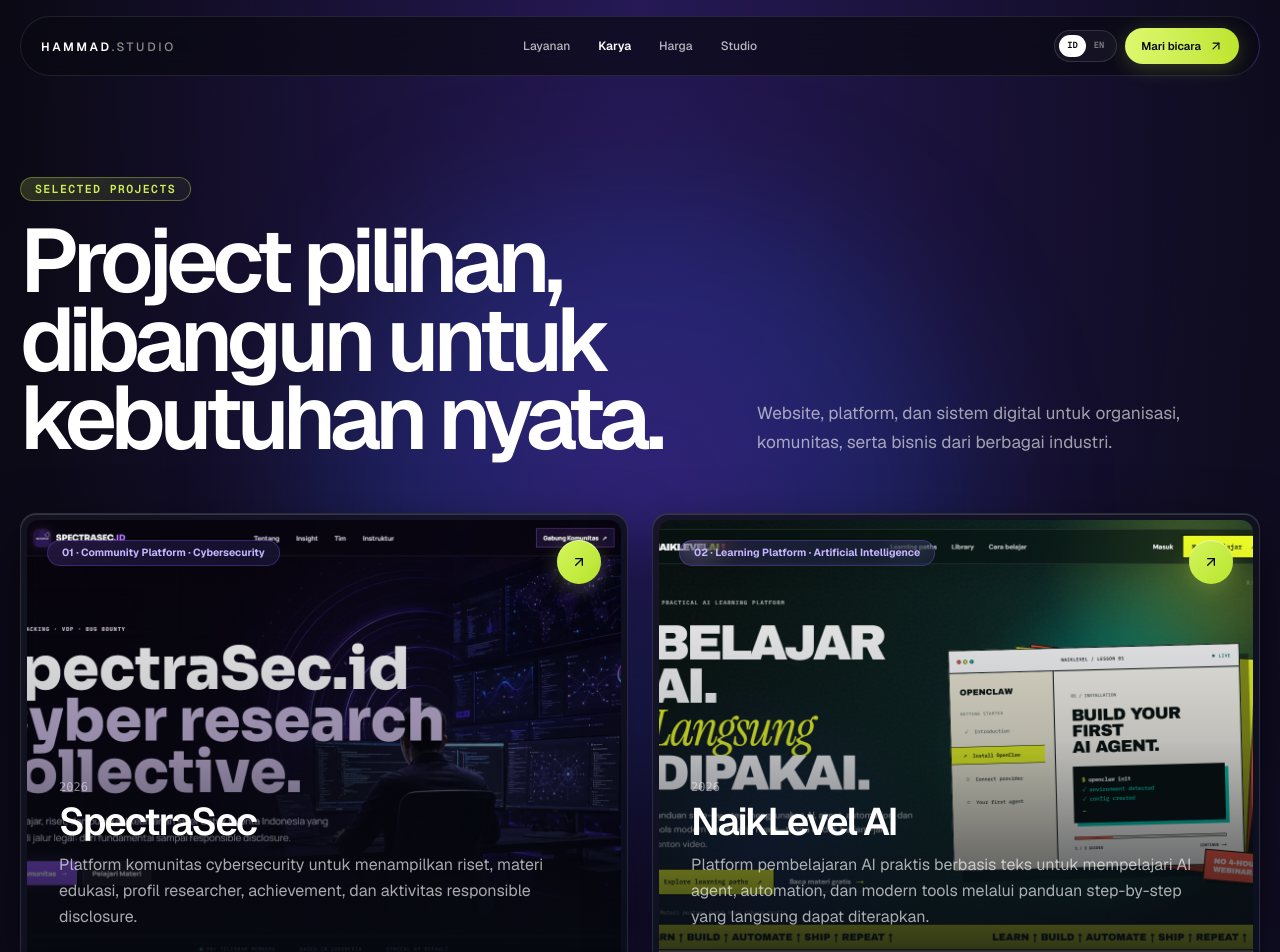
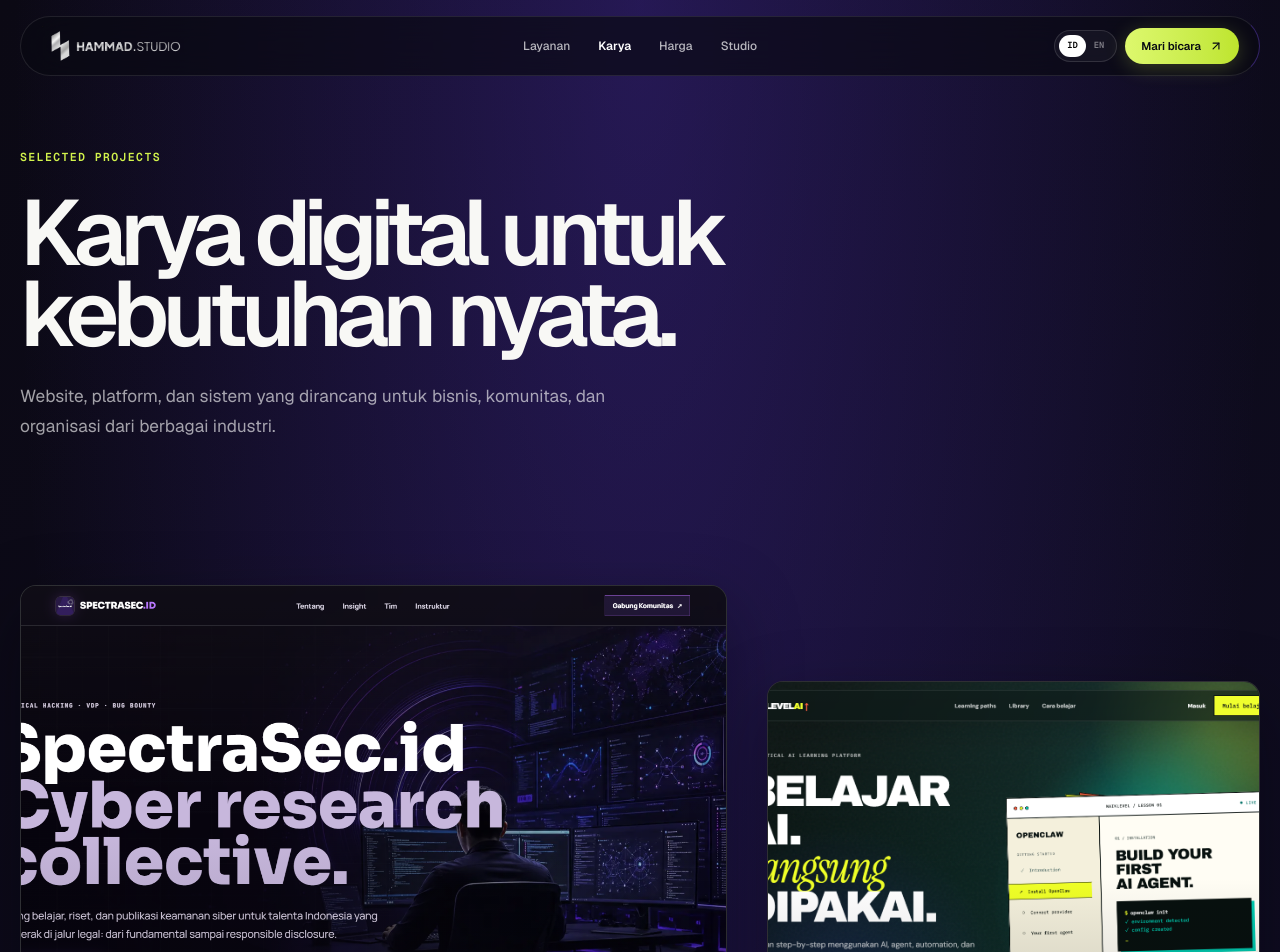
Before and after one commit to hmad28/hammadstudio, a Next.js app: page /work in a window 1280 px wide. Shown: the top 952 px of the page. Built offline with nearby package versions, Linux system fonts and the light colour scheme.

Commit message:
feat(portfolio): redesign work page and refresh branding

```diff
--- a/src/components/icons.tsx
+++ b/src/components/icons.tsx
@@ -1,10 +1,23 @@
 import React from "react";
+import Image from "next/image";
 
-export function HammadStudioLogo({ className = "h-auto" }: { className?: string }) {
+export function HammadStudioLogo({
+  className = "h-auto w-[138px]",
+  priority = false,
+}: {
+  className?: string;
+  priority?: boolean;
+}) {
   return (
-    <span className={`text-[0.72rem] font-semibold tracking-[0.22em] text-white uppercase select-none sm:text-xs ${className}`}>
-      HAMMAD<span className="text-[#8e8e8a] font-medium">.STUDIO</span>
-    </span>
+    <Image
+      src="/images/brand/hammad-studio-logo.png"
+      alt="HAMMAD.STUDIO"
+      width={6363}
+      height={1666}
+      priority={priority}
+      unoptimized
+      className={`select-none object-contain ${className}`}
+    />
   );
 }
 
--- a/src/components/navbar.tsx
+++ b/src/components/navbar.tsx
@@ -42,7 +42,12 @@
             : "bg-[#090a12]/68 backdrop-blur-xl"
         }`}
       >
-        <Link href="/" aria-label="HAMMAD.STUDIO home"><HammadStudioLogo /></Link>
+        <Link href="/" aria-label="HAMMAD.STUDIO home">
+          <HammadStudioLogo
+            priority
+            className="h-auto w-[122px] sm:w-[150px]"
+          />
+        </Link>
         <nav className="absolute left-1/2 hidden -translate-x-1/2 items-center gap-7 text-xs font-medium text-white/70 lg:flex" aria-label="Primary navigation">
           {navItems.map((item) => {
             const active = pathname === item.href || pathname.startsWith(`${item.href}/`);
--- a/src/components/work-page-content.tsx
+++ b/src/components/work-page-content.tsx
@@ -10,53 +10,80 @@
 const copy = {
   label: { id: "Selected Projects", en: "Selected Projects" },
   title: {
-    id: "Project pilihan, dibangun untuk kebutuhan nyata.",
-    en: "Selected projects, built for real needs.",
+    id: "Karya digital untuk kebutuhan nyata.",
+    en: "Digital work for real needs.",
   },
   intro: {
-    id: "Website, platform, dan sistem digital untuk organisasi, komunitas, serta bisnis dari berbagai industri.",
-    en: "Websites, platforms, and digital systems for organisations, communities, and businesses across industries.",
+    id: "Website, platform, dan sistem yang dirancang untuk bisnis, komunitas, dan organisasi dari berbagai industri.",
+    en: "Websites, platforms, and systems designed for businesses, communities, and organisations across industries.",
   },
+  view: { id: "Lihat studi kasus", en: "View case study" },
 } as const;
+
+const projectLayouts = [
+  {
+    wrapper: "md:col-span-7",
+    image: "aspect-[4/3] sm:aspect-[16/11]",
+    title: "text-[clamp(2.15rem,4vw,4rem)]",
+  },
+  {
+    wrapper: "md:col-span-5 md:pt-24",
+    image: "aspect-[4/3] sm:aspect-[5/4]",
+    title: "text-[clamp(2rem,3.2vw,3.15rem)]",
+  },
+  {
+    wrapper: "md:col-span-5",
+    image: "aspect-[4/3] sm:aspect-[5/4]",
+    title: "text-[clamp(2rem,3.2vw,3.15rem)]",
+  },
+  {
+    wrapper: "md:col-span-7 md:pt-24",
+    image: "aspect-[4/3] sm:aspect-[16/11]",
+    title: "text-[clamp(2.15rem,4vw,4rem)]",
+  },
+  {
+    wrapper: "md:col-span-7",
+    image: "aspect-[4/3] sm:aspect-[16/11]",
+    title: "text-[clamp(2.15rem,4vw,4rem)]",
+  },
+  {
+    wrapper: "md:col-span-5 md:pt-24",
+    image: "aspect-[4/3] sm:aspect-[5/4]",
+    title: "text-[clamp(2rem,3.2vw,3.15rem)]",
+  },
+  {
+    wrapper: "md:col-span-12",
+    image: "aspect-[4/3] sm:aspect-[2/1]",
+    title: "text-[clamp(2.5rem,5.2vw,5.5rem)]",
+  },
+] as const;
 
 export function WorkPageContent() {
   const { locale } = useLocale();
 
   return (
-    <div className="work-surface-v2 min-h-screen pb-28 pt-36 text-white sm:pb-36 sm:pt-44">
-      {/* Background Ambient Purple/Indigo Glow */}
-      <div
-        className="pointer-events-none absolute left-1/2 top-1/4 -z-0 h-[600px] w-[900px] -translate-x-1/2 rounded-full bg-[radial-gradient(circle_at_center,rgba(91,55,213,0.35)_0%,rgba(40,100,255,0.2)_50%,transparent_70%)] blur-3xl"
-        aria-hidden="true"
-      />
-
-      <div className="site-container relative z-10">
-        <MotionReveal className="grid gap-8 pb-14 lg:grid-cols-[minmax(0,7fr)_minmax(0,5fr)] lg:items-end">
-          <div>
-            <span className="label-mono acid-glow-badge inline-block rounded-full px-3.5 py-1 text-[0.68rem]">
-              {copy.label[locale]}
-            </span>
-            <h1 className="mt-5 max-w-[820px] text-[clamp(3.7rem,7vw,7rem)] font-[520] leading-[0.88] tracking-[-0.068em] text-white">
+    <main className="work-surface-v2 min-h-[100dvh] overflow-hidden pb-28 pt-28 text-white sm:pb-36 sm:pt-32 lg:pt-36">
+      <div className="site-container">
+        <MotionReveal className="max-w-[940px] pb-20 sm:pb-28 lg:pb-36">
+          <span className="label-mono text-[#d2f34c]">{copy.label[locale]}</span>
+          <h1 className="mt-6 text-[clamp(3.35rem,7.2vw,7.25rem)] font-[520] leading-[0.88] tracking-[-0.072em] text-[#f8f8f5] text-balance">
             {copy.title[locale]}
           </h1>
-          </div>
-          <p className="body-copy max-w-[540px] text-white/60 lg:ml-auto">
+          <p className="body-copy mt-7 max-w-[630px] text-white/62">
             {copy.intro[locale]}
           </p>
         </MotionReveal>
 
-        <div className="grid gap-6 md:grid-cols-2">
+        <div className="grid gap-x-6 gap-y-24 md:grid-cols-12 md:gap-y-32 lg:gap-x-10 lg:gap-y-40">
           {selectedWorkSlugs.map((slug, index) => {
             const project = workProjects[slug];
+            const layout = projectLayouts[index];
+
             return (
               <MotionReveal
                 key={slug}
-                className={
-                  index === selectedWorkSlugs.length - 1
-                    ? "md:col-span-2"
-                    : undefined
-                }
-                delay={index * 0.04}
+                className={layout.wrapper}
+                delay={index % 2 === 0 ? 0 : 0.06}
               >
                 <ProjectCard
                   slug={slug}
@@ -64,17 +91,18 @@
                   image={project.image}
                   category={project.category[locale]}
                   year={project.year}
-                  label={String(index + 1).padStart(2, "0")}
                   description={project.overview[locale]}
-                  featured={index === selectedWorkSlugs.length - 1}
+                  imageClassName={layout.image}
+                  titleClassName={layout.title}
                   priority={index === 0}
+                  viewLabel={copy.view[locale]}
                 />
               </MotionReveal>
             );
           })}
         </div>
       </div>
-    </div>
+    </main>
   );
 }
 
@@ -84,73 +112,69 @@
   image,
   category,
   year,
-  label,
   description,
-  featured = false,
-  priority = false,
+  imageClassName,
+  titleClassName,
+  priority,
+  viewLabel,
 }: {
   slug: string;
   title: string;
   image: string | null;
   category: string;
   year: string;
-  label: string;
   description: string;
-  featured?: boolean;
-  priority?: boolean;
+  imageClassName: string;
+  titleClassName: string;
+  priority: boolean;
+  viewLabel: string;
 }) {
   return (
-    <Link href={`/work/${slug}`} className="group block">
+    <Link
+      href={`/work/${slug}`}
+      aria-label={`${viewLabel}: ${title}`}
+      className="group block rounded-2xl focus-visible:outline focus-visible:outline-2 focus-visible:outline-offset-8 focus-visible:outline-[#d2f34c] active:translate-y-px"
+    >
+      <article>
         <div
-        className={`luxury-dark-card relative overflow-hidden rounded-2xl p-1.5 shadow-[0_35px_90px_rgba(0,0,0,0.7)] transition-all duration-500 hover:border-[#d2f34c]/45 ${
-          featured ? "aspect-[4/3] sm:aspect-[2/1]" : "aspect-[4/3]"
-        }`}
+          className={`${imageClassName} relative overflow-hidden rounded-2xl border border-white/12 bg-[#111217] shadow-[0_24px_70px_rgba(3,5,12,0.38)] transition-[border-color,transform,box-shadow] duration-500 ease-[cubic-bezier(0.16,1,0.3,1)] group-hover:-translate-y-1 group-hover:border-[#d2f34c]/48 group-hover:shadow-[0_34px_90px_rgba(3,5,12,0.5)]`}
         >
-        <div className="relative h-full w-full overflow-hidden rounded-xl">
           {image ? (
             <Image
               src={image}
               alt={`${title} homepage hero`}
               fill
               priority={priority}
-              sizes={
-                featured
-                  ? "(max-width: 1240px) 100vw, 1240px"
-                  : "(max-width: 768px) 100vw, 600px"
-              }
-              className="object-cover object-top transition-transform duration-[1200ms] ease-out group-hover:scale-[1.03]"
+              sizes="(max-width: 767px) 100vw, (max-width: 1279px) 58vw, 720px"
+              className="object-cover object-top transition-transform duration-700 ease-[cubic-bezier(0.16,1,0.3,1)] group-hover:scale-[1.018]"
             />
           ) : (
-            <div className="absolute inset-0 bg-[radial-gradient(circle_at_70%_20%,rgba(148,110,255,0.28),transparent_30%),linear-gradient(135deg,#171027,#070a12_72%)]" />
+            <div className="absolute inset-0 bg-[#111217]" />
           )}
-          <div className="absolute inset-0 bg-gradient-to-t from-[#070a12] via-[#070a12]/30 to-transparent opacity-85 transition-opacity duration-500 group-hover:opacity-95" />
+          <div className="pointer-events-none absolute inset-0 bg-gradient-to-t from-[#070a12]/22 via-transparent to-white/[0.035]" />
+        </div>
 
-          {/* Category Badge Pill */}
-          <span className="purple-glow-badge absolute left-5 top-5 inline-block rounded-full px-3.5 py-1 text-[0.65rem] font-bold backdrop-blur-md">
-            {label} · {category}
-          </span>
-
-          {/* Action Button */}
-          <span className="acid-button absolute right-5 top-5 flex h-11 w-11 items-center justify-center rounded-full text-black shadow-xl transition-transform duration-500 group-hover:scale-110">
-            <ArrowUpRightIcon className="h-4 w-4" />
-          </span>
-
-          {/* Bottom Title */}
-          <div className="absolute inset-x-6 bottom-6 flex items-end justify-between text-white sm:inset-x-8 sm:bottom-8">
+        <div className="mt-6 grid gap-5 sm:grid-cols-[minmax(0,1fr)_auto] sm:items-start">
           <div>
-              <span className="text-xs font-mono text-white/50">{year}</span>
+            <div className="flex flex-wrap items-center gap-x-4 gap-y-1 font-mono text-[0.68rem] font-semibold uppercase tracking-[0.1em] text-white/48">
+              <span>{category}</span>
+              <span className="text-white/72">{year}</span>
+            </div>
             <h2
-                className={`${featured ? "text-[clamp(2.2rem,4.5vw,4.2rem)]" : "text-[clamp(1.8rem,3vw,2.8rem)]"} mt-1 font-[520] leading-none tracking-[-0.05em] text-white`}
+              className={`${titleClassName} mt-3 font-[520] leading-[0.94] tracking-[-0.055em] text-[#f8f8f5] transition-colors duration-300 group-hover:text-[#d2f34c]`}
             >
               {title}
             </h2>
-              <p className="mt-3 max-w-xl text-sm leading-relaxed text-white/65 sm:text-base">
+            <p className="mt-4 max-w-[680px] text-sm leading-7 text-white/56 sm:text-base">
               {description}
             </p>
           </div>
+
+          <span className="flex h-12 w-12 shrink-0 items-center justify-center rounded-full border border-white/18 text-white transition-[background-color,border-color,color,transform] duration-300 group-hover:rotate-45 group-hover:border-[#d2f34c] group-hover:bg-[#d2f34c] group-hover:text-[#070a12] sm:mt-1">
+            <ArrowUpRightIcon className="h-4 w-4" />
+          </span>
         </div>
-        </div>
-      </div>
+      </article>
     </Link>
   );
 }
```
Also changed, not shown: src/components/cta-footer.tsx (+13 -2 lines), public/images/brand/hammad-studio-logo.png (added). Lines whose indentation alone changed are shown as unchanged.
